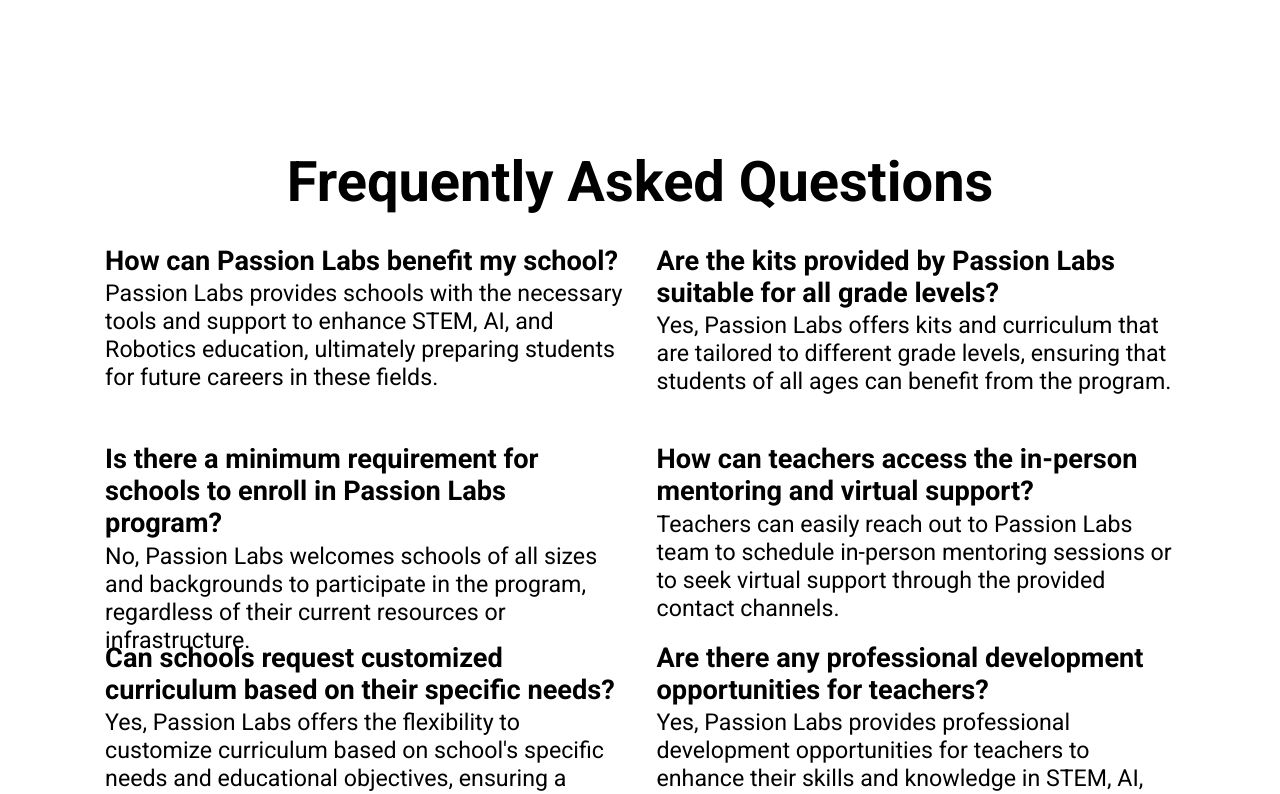
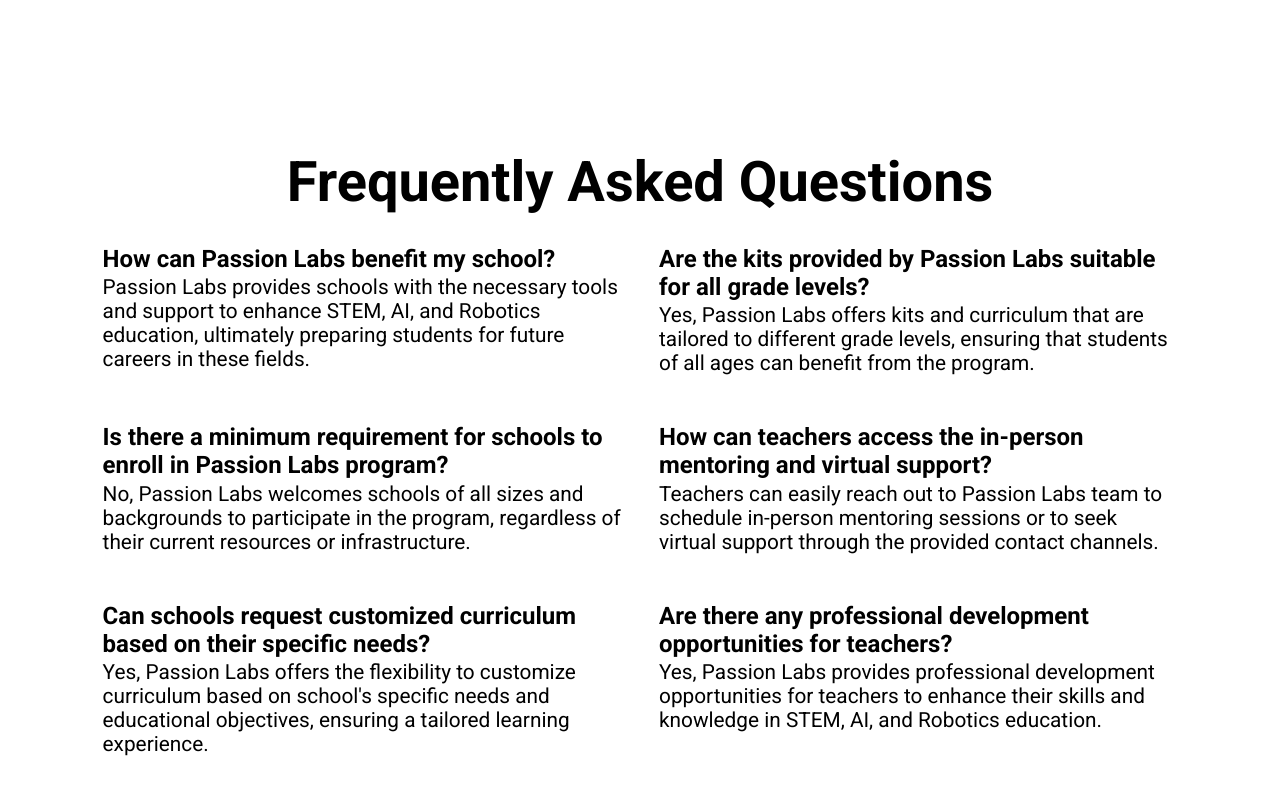
Before and after one commit to Puneet-Amrutkar/Passion-Labs-Frontend, a React (Create React App) app: page / in a window 1280 px wide. Shown: the part 1960-2754 px from the top of the page. Built offline with nearby package versions, Linux system fonts and the light colour scheme.

Commit message:
solved vercel error

```diff
--- a/src/components/Faqs.css
+++ b/src/components/Faqs.css
@@ -3,10 +3,11 @@
     font-family: Roboto, system-ui, -apple-system, BlinkMacSystemFont, 'Segoe UI', Oxygen, Ubuntu, Cantarell, 'Open Sans', 'Helvetica Neue', sans-serif;
 }
 
-/* .faqssupercontainer
+.faqssupercontainer
 {
-    margin-top: 2%;
-} */
+    /* margin-top: 2%; */
+    height: auto;
+}
 
 .faqsmegacontainer
 {
@@ -47,13 +48,13 @@
     flex-direction: row;
     flex-wrap: wrap;
     justify-content: center;
-    gap: 10px;
+    gap: 15px;
 }
 
 .faqsbox
 {
     width: 45%;
-    height: 200px;
+    height: 175px;
     border-radius: 15px;
     padding-left: 1%;
     padding-right: 1%;
@@ -68,7 +69,7 @@
 
 .faqswiseheading
 {
-    font-size: 170%;
+    font-size: 150%;
     font-weight: 600;
     margin-top: 0.5%;
     margin-bottom: -0.5%;
@@ -76,7 +77,7 @@
 
 .faqswisecontent
 {
-    font-size: 145%;
+    font-size: 130%;
     font-weight: 400;
     margin-top: 1%;
 }
--- a/src/components/Faqs.js
+++ b/src/components/Faqs.js
@@ -23,7 +23,7 @@
   }, []);
 
   return (
-    // <div className='faqssupercontainer'>
+    <div className='faqssupercontainer'>
     <div id='faqs' className={`faqsmegacontainer ${isScrolled ? 'scrolled' : ''}`}>
       <div className='sectiontitlecontain'>
         <p className='sectiontitle'>Frequently Asked Questions</p>
@@ -55,7 +55,7 @@
         </div>
       </div>
     </div>
-    // </div>
+    </div>
   )
 }
 
```
